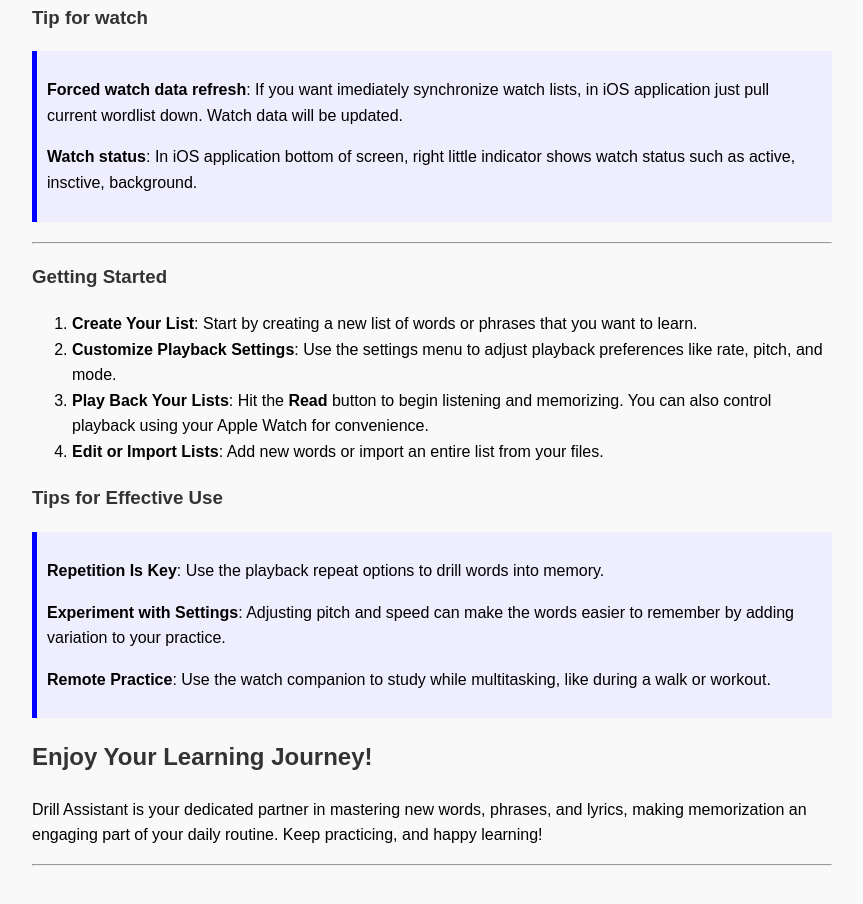
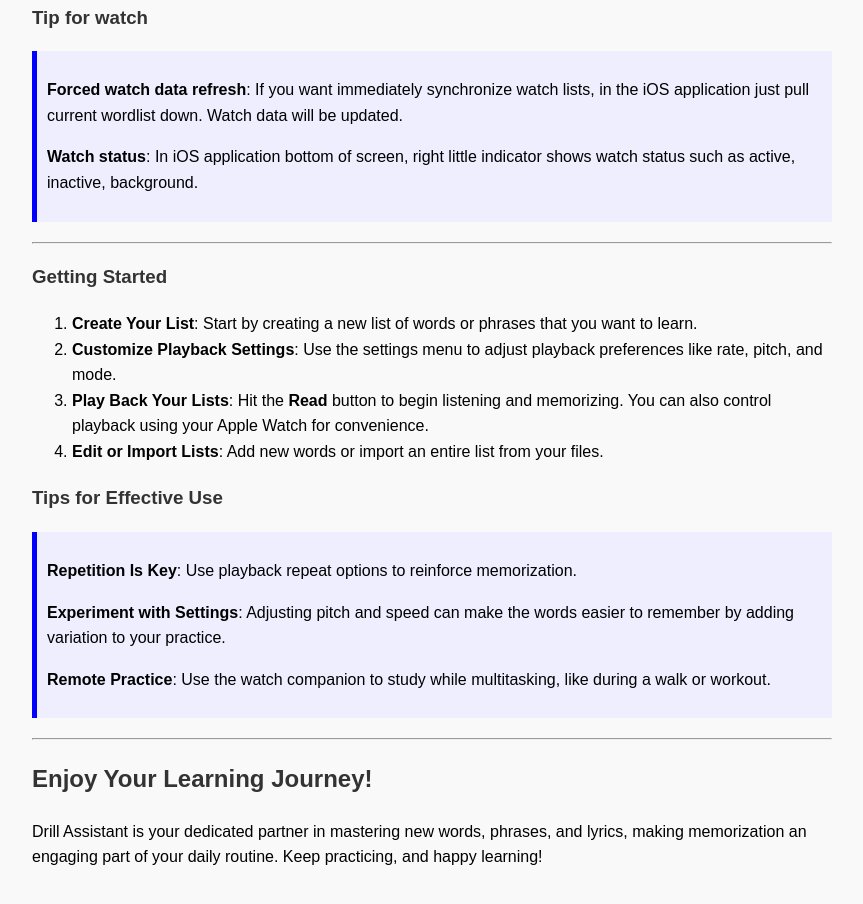
Before and after one commit to GuineaPing/Drill-Assistance-Support, a plain HTML site: page index.html in a window 1280 px wide. Shown: the part 3252-4156 px from the top of the page, without its empty margins (208-1071 px from the left). Drawn offline with Linux system fonts and the light colour scheme.

Commit message:
+ minor fixes;

```diff
--- a/index.html
+++ b/index.html
@@ -130,7 +130,7 @@
 
     <hr>
 
-    <h3>5. Editing words Lists</h3>
+    <h3>5. Editing Words Lists</h3>
     <p>The <strong>Words List Editor</strong> allows you to:</p>
     <ul>
         <li>Edit your texts by adding or modifying items.</li>
@@ -195,8 +195,8 @@
 
     <h3>Tip for watch</h3>
     <div class="tips">
-        <p><strong>Forced watch data refresh</strong>: If you want imediately synchronize watch lists, in iOS application just pull current wordlist down. Watch data will be updated.</p>
-        <p><strong>Watch status</strong>: In iOS application bottom of screen, right little indicator shows watch status such as active, insctive, background.</p>
+        <p><strong>Forced watch data refresh</strong>: If you want immediately synchronize watch lists, in the iOS application just pull current wordlist down. Watch data will be updated.</p>
+        <p><strong>Watch status</strong>: In iOS application bottom of screen, right little indicator shows watch status such as active, inactive, background.</p>
     </div>
 
     <hr>
@@ -211,15 +211,15 @@
 
     <h3>Tips for Effective Use</h3>
     <div class="tips">
-        <p><strong>Repetition Is Key</strong>: Use the playback repeat options to drill words into memory.</p>
+        <p><strong>Repetition Is Key</strong>: Use playback repeat options to reinforce memorization.</p>
         <p><strong>Experiment with Settings</strong>: Adjusting pitch and speed can make the words easier to remember by adding variation to your practice.</p>
         <p><strong>Remote Practice</strong>: Use the watch companion to study while multitasking, like during a walk or workout.</p>
     </div>
 
+    <hr>
+
     <h2>Enjoy Your Learning Journey!</h2>
     <p>Drill Assistant is your dedicated partner in mastering new words, phrases, and lyrics, making memorization an engaging part of your daily routine. Keep practicing, and happy learning!</p>
 
-    <hr>
-
     </body>
 </html>
```
